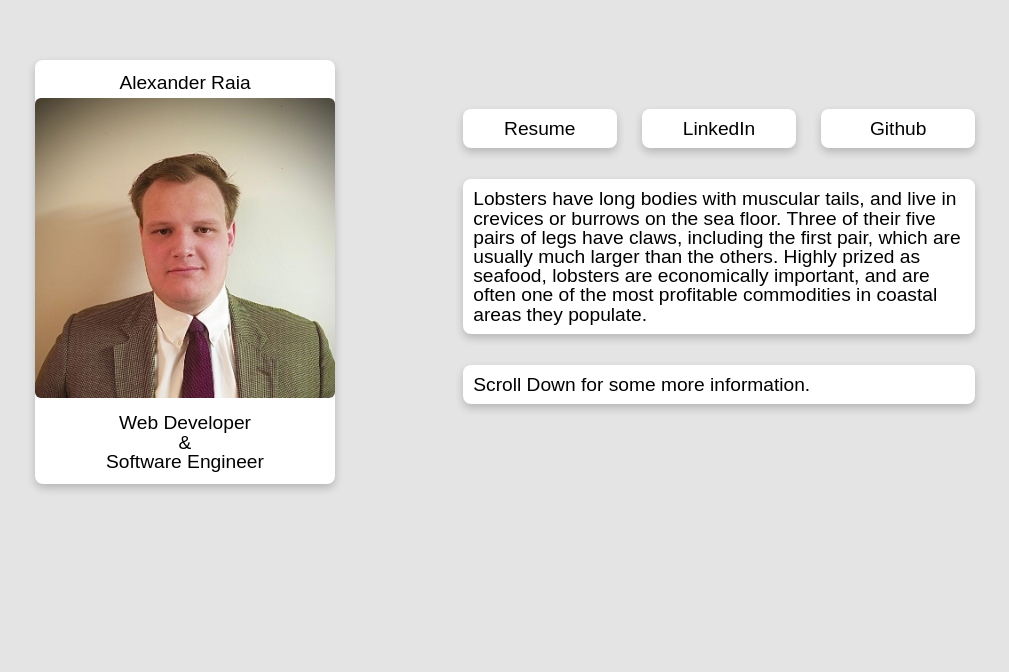
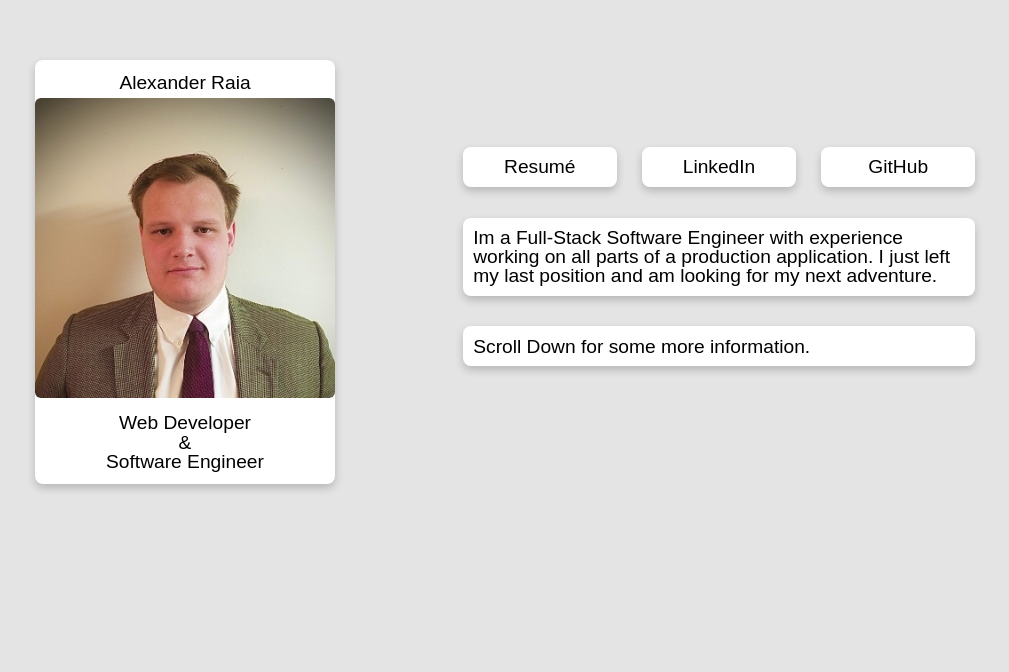
Before and after one commit to alexraia4/Another_Portfolio, a React (Create React App) app: page / in a window 1280 px wide. Shown: the part 128-800 px from the top of the page, without its empty margins (135-1144 px from the left). Built offline with nearby package versions, Linux system fonts and the light colour scheme.

Commit message:
Added links.

```diff
--- a/src/components/Introduction.js
+++ b/src/components/Introduction.js
@@ -15,12 +15,13 @@ function Introduction() {
         </div>
         <div className='Introduction_container'>
           <div className='Introduction_links_container'>
-            <p className='Introduction_text_link'>Resume</p>
-            <p className='Introduction_text_link'>LinkedIn</p>
-            <p className='Introduction_text_link'>Github</p>
+            <a href="https://docs.google.com/document/d/1o2CK0zm48t1kXBYujEKx1a52jLxJ2-0F2iRdn_M3xkY/edit?usp=sharing" className="Introduction_text_link">Resumé</a>
+            <a href="https://www.linkedin.com/in/alexander-raia/" className="Introduction_text_link">LinkedIn</a>
+            <a href="https://github.com/alexraia4" className="Introduction_text_link">GitHub</a>
+
           </div>
           <p className='Introduction_text'>
-            Lobsters have long bodies with muscular tails, and live in crevices or burrows on the sea floor. Three of their five pairs of legs have claws, including the first pair, which are usually much larger than the others. Highly prized as seafood, lobsters are economically important, and are often one of the most profitable commodities in coastal areas they populate.
+            Im a Full-Stack Software Engineer with experience working on all parts of a production application. I just left my last position and am looking for my next adventure.
           </p>
           <p className='Introduction_text'>
            Scroll Down for some more information.
--- a/src/components/Projects.js
+++ b/src/components/Projects.js
@@ -9,22 +9,22 @@ function Introduction() {
 
   const projectResources = [
     {
-      link: "https://www.google.com/",
+      link: "http://134.209.72.40:3001/",
       picURL: "https://picsum.photos/200",
       title: "Timeline Generator",
       context: "I created an app that lets users store historical data into timelines. Users pick a length of time and it automatically generates the years into a timeline format. Users then add events to each year to track anything from important dates in history to a log of one's personel life moments. Have fun creating multiple timelines!",
     },
     {
-      link: "https://www.google.com/",
+      link: "http://134.209.72.40:3002/",
       picURL: "https://picsum.photos/200",
       title: "Checkers",
       context: "For this application, I worked with a team of 4 using github teams and trello to build a fully functional in-browser checkers game. Using this site, a single checkers game can be played by two users on separate computers. We acomplished this using socketIO which allows users to interact with each other in 'rooms' built automatically on the backend of the aplication.",
     },
     {
-      link: "https://www.google.com/",
+      link: "http://134.209.72.40:3105/",
       picURL: "https://picsum.photos/200",
       title: "Color Splash",
-      context: "Lobsters have long bodies with muscular tails, and live in crevices or burrows on the sea floor. Three of their five pairs of legs have claws, including the first pair, which are usually much larger than the others. Highly prized as seafood, lobsters are economically important, and are often one of the most profitable commodities in coastal areas they populate.",
+      context: "This is a simple React Application I made in order to randomly color your screen based on mouse movement. I was inspired by early days painting software and wanted to make something graphical myself.",
     }
   ]
 
--- a/src/styles/Introduction.css
+++ b/src/styles/Introduction.css
@@ -43,6 +43,8 @@
   display: flex;
   justify-content: center;
   cursor: pointer;
+  text-decoration: none;
+  color: black;
 }
 
 .Introduction_text_link:hover{
```
